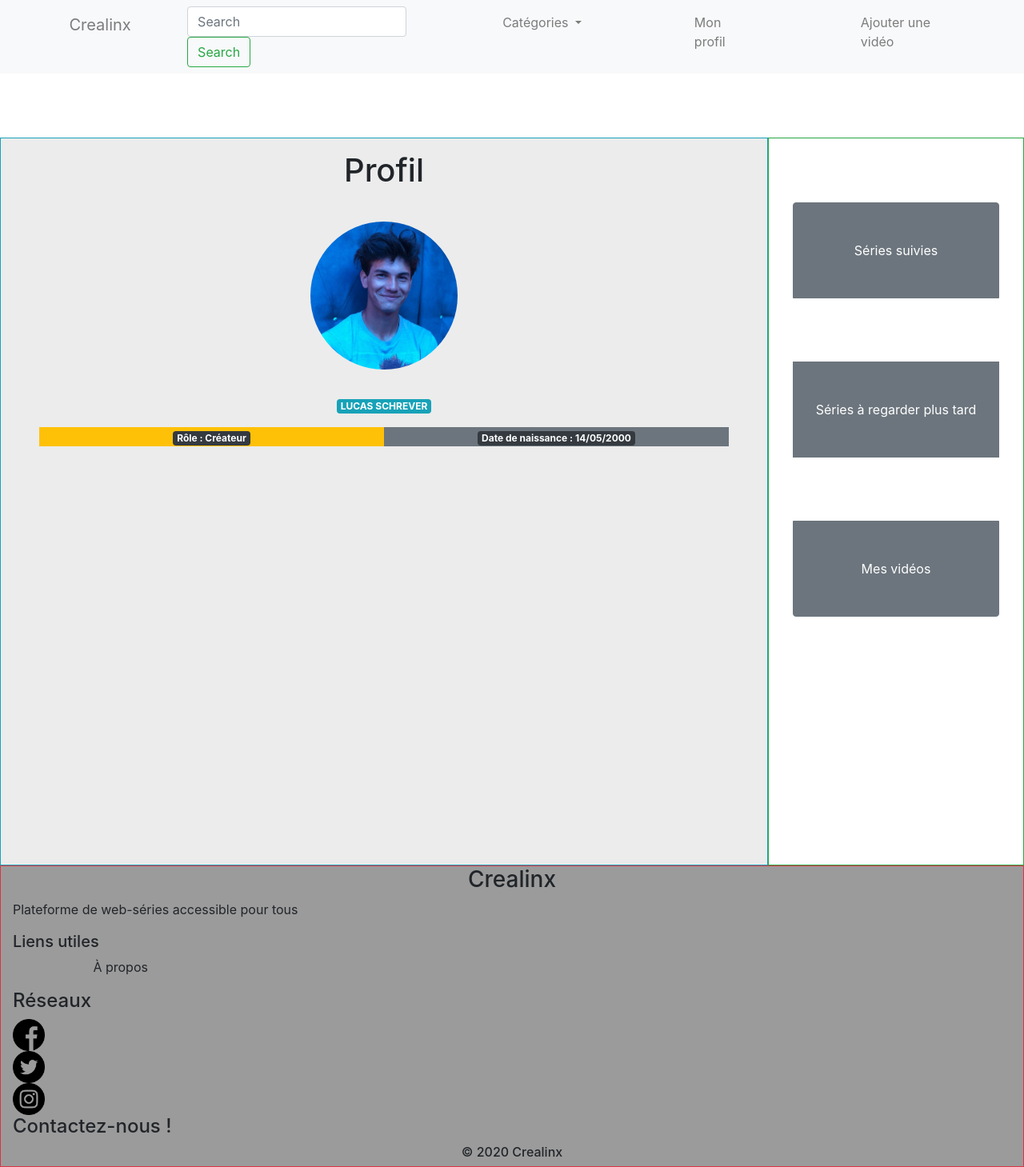
After one commit to BalthPa/BAP-Crealinx-Web, a PHP site: page /pages/profil.php in a window 1280 px wide. The commit adds this page. Shown: the whole page at 80% size. Run offline with PHP 8.4, Linux system fonts and the light colour scheme.

Commit message:
add profil.php

```diff
--- /dev/null
+++ b/pages/profil.php
@@ -0,0 +1,81 @@
+<?php include ('../inc/header.inc.php') ?>
+
+<!DOCTYPE html>
+<html lang="en">
+<head>
+    <meta charset="UTF-8">
+    <meta name="viewport" content="width=device-width, initial-scale=1.0">
+    <meta http-equiv="X-UA-Compatible" content="ie=edge">
+    <link rel="stylesheet" href="https://stackpath.bootstrapcdn.com/bootstrap/4.4.1/css/bootstrap.min.css" integrity="sha384-Vkoo8x4CGsO3+Hhxv8T/Q5PaXtkKtu6ug5TOeNV6gBiFeWPGFN9MuhOf23Q9Ifjh" crossorigin="anonymous">
+    <title>Profil</title>
+</head>
+<body>
+
+<div class='container-fluid'>
+    <div class="row">
+        <div class="actu col-sm-9 border border-info text-center pl-5 pr-5">
+
+            <div class="col-sm-12  text-center p-3">
+                <h1> Profil </h1>
+            </div>
+
+            <img class="rounded-circle w-25 p-3" src="../img/profil.jpg" alt=""/>
+
+            <div class="col-sm-12  text-center p-3">
+                <span class="badge badge-info text-uppercase">Lucas Schrever</span>
+            </div>
+
+            <div class="col-sm-12 bg-warning mb-5">
+                <div class="row">
+                    <div class="col-sm-6">
+                        <span class="badge badge-dark">Rôle : Créateur</span>
+                    </div>
+                    <div class="col-sm-6 bg-secondary">
+                        <span class="badge badge-dark">Date de naissance : 14/05/2000</span>
+                    </div>
+                </div>
+            </div>
+
+         </div>
+
+        <div class="right-side border border-success col-sm-3">
+
+            <div class="div-series col-sm-12 btn-group-vertical" role="group" aria-label="Basic example">
+                <button type="button" class="block-series btn btn-secondary col-sm-12"> Séries suivies </button>
+                <button type="button" class="block-series btn btn-secondary col-sm-12"> Séries à regarder plus tard </button>
+                <button type="button" class="block-series btn btn-secondary col-sm-12"> Mes vidéos </button>
+            </div>
+        </div>
+    </div>
+</div>
+
+
+
+
+
+
+
+
+
+
+
+
+
+
+
+
+
+
+
+
+
+
+</body>
+</html>
+
+<script src="https://code.jquery.com/jquery-3.4.1.slim.min.js" integrity="sha384-J6qa4849blE2+poT4WnyKhv5vZF5SrPo0iEjwBvKU7imGFAV0wwj1yYfoRSJoZ+n" crossorigin="anonymous"></script>
+<script src="https://cdn.jsdelivr.net/npm/popper.js@1.16.0/dist/umd/popper.min.js" integrity="sha384-Q6E9RHvbIyZFJoft+2mJbHaEWldlvI9IOYy5n3zV9zzTtmI3UksdQRVvoxMfooAo" crossorigin="anonymous"></script>
+<script src="https://stackpath.bootstrapcdn.com/bootstrap/4.4.1/js/bootstrap.min.js" integrity="sha384-wfSDF2E50Y2D1uUdj0O3uMBJnjuUD4Ih7YwaYd1iqfktj0Uod8GCExl3Og8ifwB6" crossorigin="anonymous"></script>
+
+
+<?php include ('../inc/footer.inc.php') ?>
```
Also changed, not shown: css/style.css (line endings or trailing spaces).
